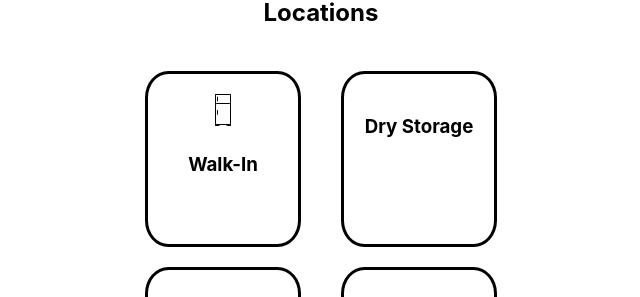
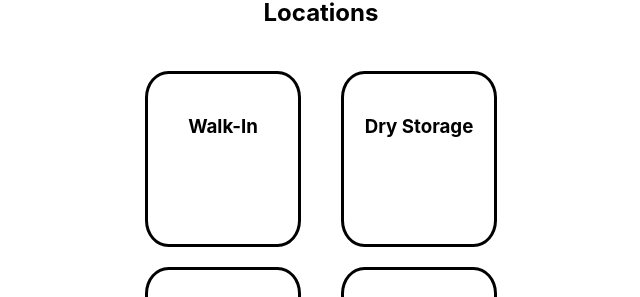
Before and after one commit to DesignerDeveloperDove/Zaiko_Inventory, a React app in the folder Zaiko/: page /home in a window 1280 px wide. Shown: the part 153-450 px from the top of the page, without its empty margins (319-959 px from the left). Built offline with nearby package versions, Linux system fonts and the light colour scheme; no server answers; the HTML template or start-up script is replaced by a standard one.

Commit message:
no image in box

```diff
--- a/Zaiko/src/Pages/Home.jsx
+++ b/Zaiko/src/Pages/Home.jsx
@@ -7,10 +7,7 @@ function Home(){
         <h2>Locations</h2>
         <div className="main column">
             <div className="row">
-                <div className="LocationBox">
-                    <img  className="LocationImg" src= 'src/assets/fridge.jpg' alt="fridge" />
-                    <h3>Walk-In</h3>
-                </div>
+                <div className="LocationBox"><h3>Walk-In</h3></div>
                 <div className="LocationBox"><h3>Freezer</h3></div>
 
             </div>
```
